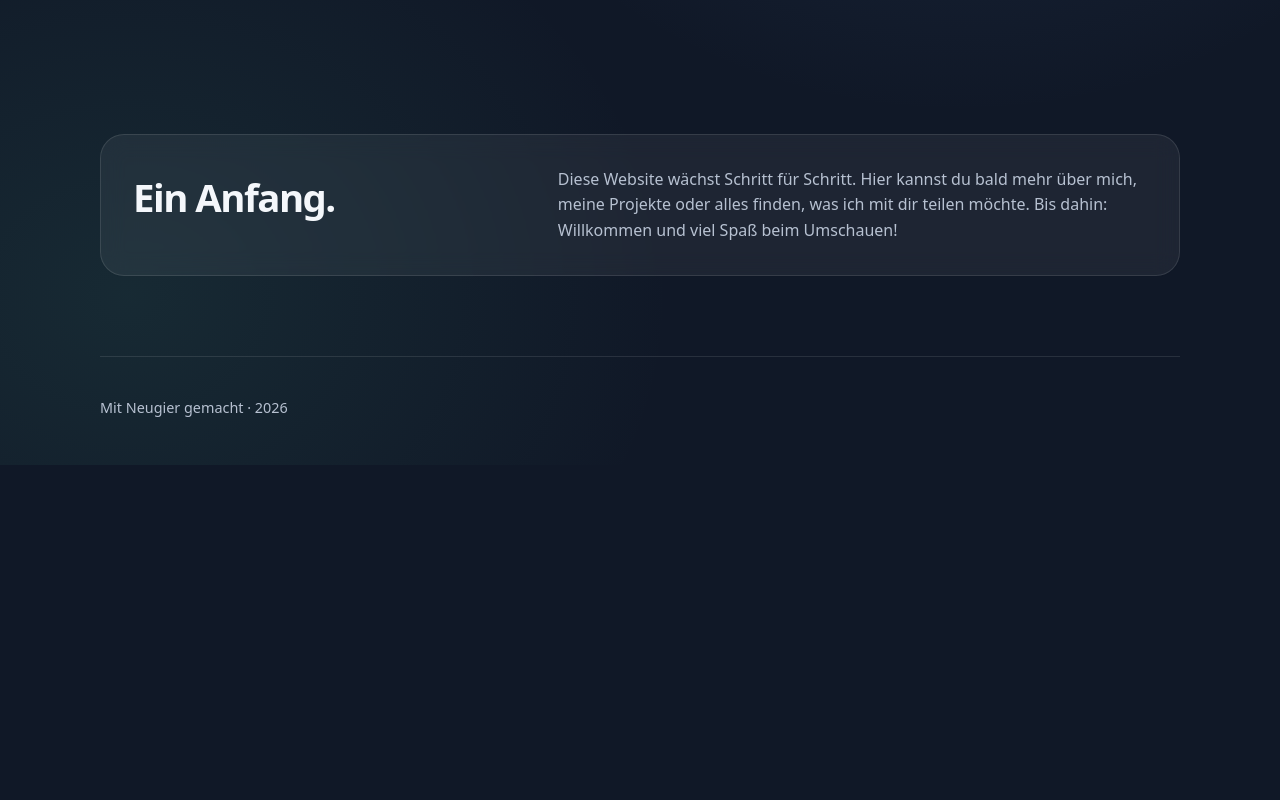
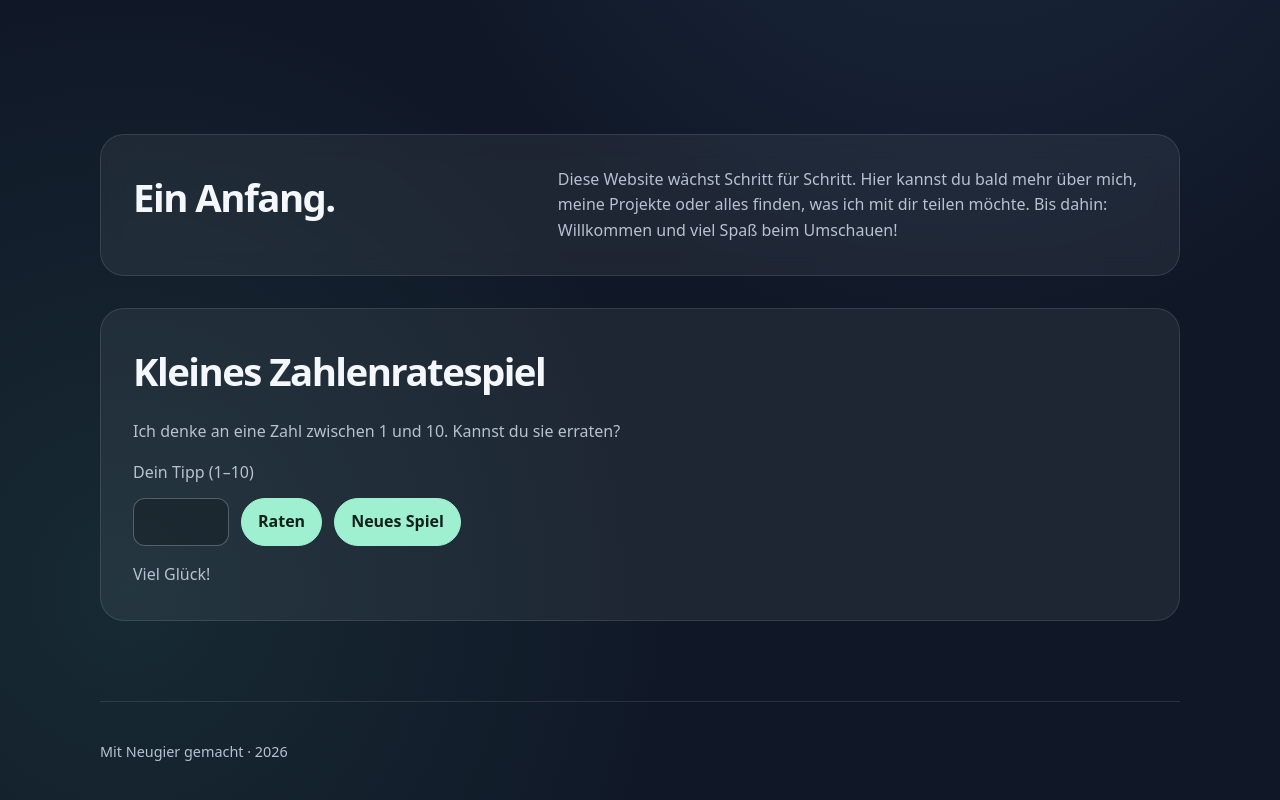
Before and after one commit to Benninator11/Etwas-oder-vieleicht-auch-nicht, a plain HTML site: page index.html in a window 1280 px wide. Shown: the part 661-1461 px from the top of the page. Before the commit the page ends 1126 px from the top, so only its background shows below. Drawn offline with Linux system fonts and the light colour scheme.

Commit message:
Add a small number guessing game

```diff
--- a/index.html
+++ b/index.html
@@ -96,6 +96,40 @@
       }
       h2 { margin: 0; font-size: clamp(1.6rem, 4vw, 2.4rem); letter-spacing: -0.04em; }
       .about p { margin: 0; color: var(--muted); }
+      .game {
+        margin-top: 2rem;
+        padding: 2rem;
+        border: 1px solid rgba(255, 255, 255, 0.11);
+        border-radius: 1.5rem;
+        background: var(--surface);
+      }
+      .game h2 { margin-bottom: 0.5rem; }
+      .game p { color: var(--muted); }
+      .game-form { display: flex; flex-wrap: wrap; gap: 0.75rem; align-items: center; }
+      .game-form label { width: 100%; color: var(--muted); }
+      .game-form input {
+        width: 6rem;
+        min-height: 3rem;
+        padding: 0.5rem 0.75rem;
+        border: 1px solid rgba(255, 255, 255, 0.25);
+        border-radius: 0.75rem;
+        color: var(--text);
+        background: rgba(0, 0, 0, 0.2);
+        font: inherit;
+      }
+      .game-form button {
+        min-height: 3rem;
+        padding: 0.65rem 1rem;
+        border: 1px solid var(--accent);
+        border-radius: 999px;
+        color: #10211d;
+        background: var(--accent);
+        font: inherit;
+        font-weight: 700;
+        cursor: pointer;
+      }
+      .game-form button:hover { filter: brightness(1.08); }
+      #game-message { min-height: 1.6em; margin-bottom: 0; }
       footer { padding: 1.5rem 0 2rem; border-top: 1px solid rgba(255, 255, 255, 0.1); color: var(--muted); font-size: 0.9rem; }
       :focus-visible { outline: 3px solid var(--accent); outline-offset: 4px; }
 
@@ -104,6 +138,7 @@
         nav { gap: 0.9rem; }
         nav a { font-size: 0.85rem; }
         .about { grid-template-columns: 1fr; padding: 1.5rem; }
+        .game { padding: 1.5rem; }
       }
       @media (prefers-reduced-motion: reduce) {
         *, *::before, *::after { scroll-behavior: auto !important; transition-duration: 0.01ms !important; }
@@ -135,6 +170,18 @@
           <h2 id="about-title">Ein Anfang.</h2>
           <p>Diese Website wächst Schritt für Schritt. Hier kannst du bald mehr über mich, meine Projekte oder alles finden, was ich mit dir teilen möchte. Bis dahin: Willkommen und viel Spaß beim Umschauen!</p>
         </section>
+
+        <section class="game" aria-labelledby="game-title">
+          <h2 id="game-title">Kleines Zahlenratespiel</h2>
+          <p>Ich denke an eine Zahl zwischen 1 und 10. Kannst du sie erraten?</p>
+          <form class="game-form" id="guess-form">
+            <label for="guess">Dein Tipp (1–10)</label>
+            <input id="guess" name="guess" type="number" min="1" max="10" required>
+            <button type="submit">Raten</button>
+            <button type="button" id="new-game">Neues Spiel</button>
+          </form>
+          <p id="game-message" aria-live="polite">Viel Glück!</p>
+        </section>
       </main>
 
       <footer>
@@ -143,6 +190,40 @@
     </div>
     <script>
       document.getElementById("year").textContent = new Date().getFullYear();
+
+      const guessForm = document.getElementById("guess-form");
+      const guessInput = document.getElementById("guess");
+      const gameMessage = document.getElementById("game-message");
+      let secretNumber = Math.floor(Math.random() * 10) + 1;
+      let gameOver = false;
+
+      guessForm.addEventListener("submit", (event) => {
+        event.preventDefault();
+        if (gameOver) return;
+
+        const guess = Number(guessInput.value);
+        if (!Number.isInteger(guess) || guess < 1 || guess > 10) {
+          gameMessage.textContent = "Bitte gib eine Zahl zwischen 1 und 10 ein.";
+          return;
+        }
+
+        if (guess === secretNumber) {
+          gameMessage.textContent = "Richtig geraten! 🎉 Starte ein neues Spiel für die nächste Runde.";
+          gameOver = true;
+        } else if (guess < secretNumber) {
+          gameMessage.textContent = "Zu niedrig – versuch es noch einmal!";
+        } else {
+          gameMessage.textContent = "Zu hoch – versuch es noch einmal!";
+        }
+      });
+
+      document.getElementById("new-game").addEventListener("click", () => {
+        secretNumber = Math.floor(Math.random() * 10) + 1;
+        gameOver = false;
+        guessForm.reset();
+        gameMessage.textContent = "Neues Spiel! Viel Glück!";
+        guessInput.focus();
+      });
     </script>
   </body>
 </html>
```
